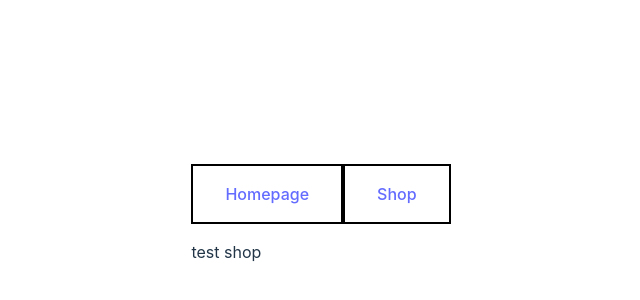
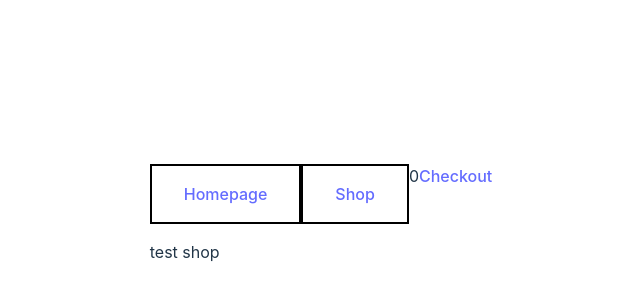
Before and after one commit to Jinrei97/Shopping-Cart, a React (Vite) app: page /shop in a window 1280 px wide. Shown: the part 178-478 px from the top of the page, without its empty margins (319-959 px from the left). Built offline with nearby package versions, Linux system fonts and the light colour scheme.

Commit message:
Added fake checkout page and a counter for the     number of object in the cart.

```diff
--- /dev/null
+++ b/src/Checkout/Checkout.jsx
@@ -0,0 +1,10 @@
+import NavHeader from "../NavHeader/NavHeader";
+
+export default function Checkout() {
+    return (
+        <div>
+            <NavHeader></NavHeader>
+            <div>Fake checkout page</div>
+        </div>
+    )
+}
--- a/src/Homepage/Home.jsx
+++ b/src/Homepage/Home.jsx
@@ -9,7 +9,7 @@ export default function Homepage() {
         <div className={classes.home}>
             <NavHeader />
             <img src={homepageImg} alt="" />
-            <p>test homepage</p>
+            <p>Shopping cart - React toy project</p>
         </div>
     )
 }
--- a/src/NavHeader/NavHeader.jsx
+++ b/src/NavHeader/NavHeader.jsx
@@ -1,12 +1,13 @@
 import { Link } from "react-router-dom";
 import classes from './navHeader.module.css';
 
-export default function NavHeader() {
+export default function NavHeader({ children }) {
 
     return (
         <header className={classes.navBar}>
             <Link to='/' className={classes.link}>Homepage</Link>
-            <Link to='shop' className={classes.link}>Shop</Link>
+            <Link to='/shop' className={classes.link}>Shop</Link>
+            {children}
         </header>
     )
 }
--- a/src/Shop/Shop.jsx
+++ b/src/Shop/Shop.jsx
@@ -1,10 +1,20 @@
+import { useState } from "react"
+import { Link } from "react-router-dom";
 import NavHeader from "../NavHeader/NavHeader"
 
 export default function Shop() {
+    const [shopCounter, setShopCounter] = useState(0);
 
     return (
         <div>
-            <NavHeader />
+            <NavHeader>
+                <div className="displayCounter">{shopCounter}</div>
+                <Link
+                    className="btnCheckout"
+                    to='/shop/checkout'
+                    >Checkout
+                </Link>
+            </NavHeader>
             <p>test shop</p>
         </div>
     )
```
Also changed, not shown: src/main.jsx (+6 -1 lines).
